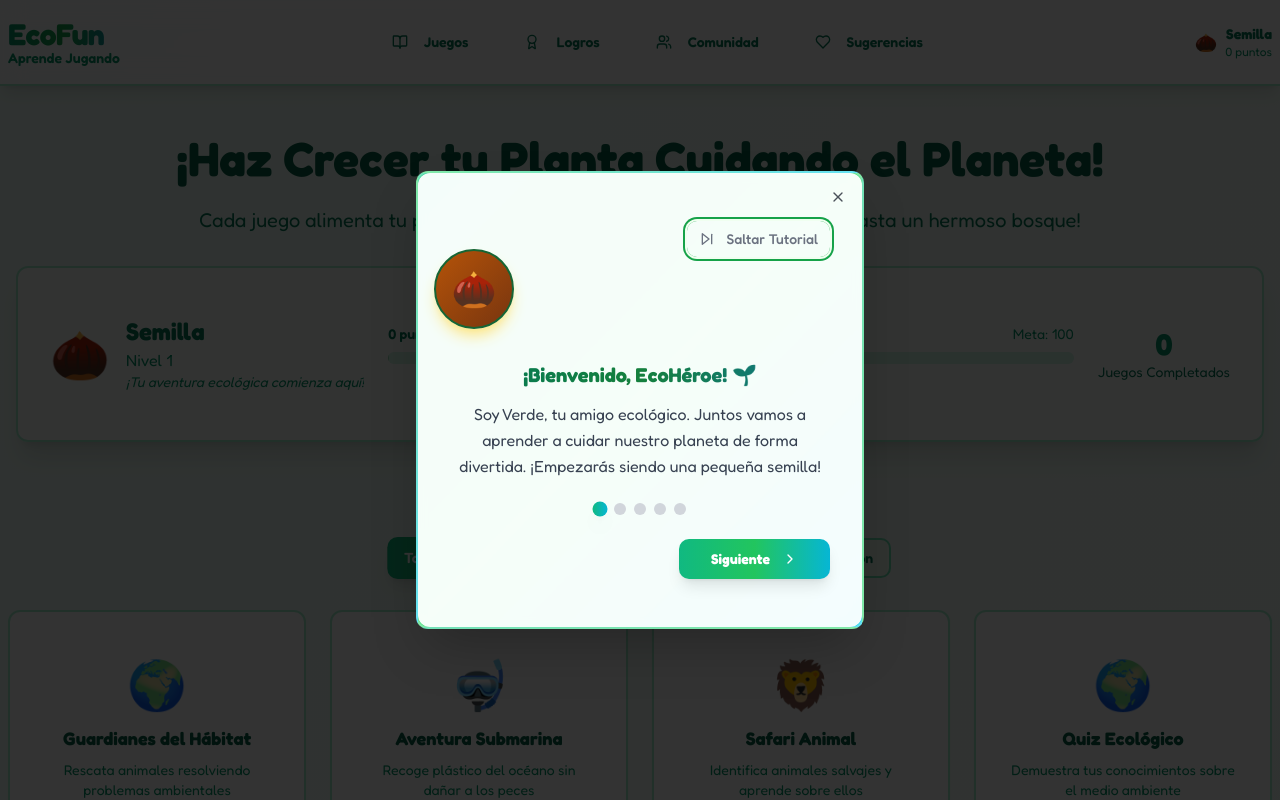
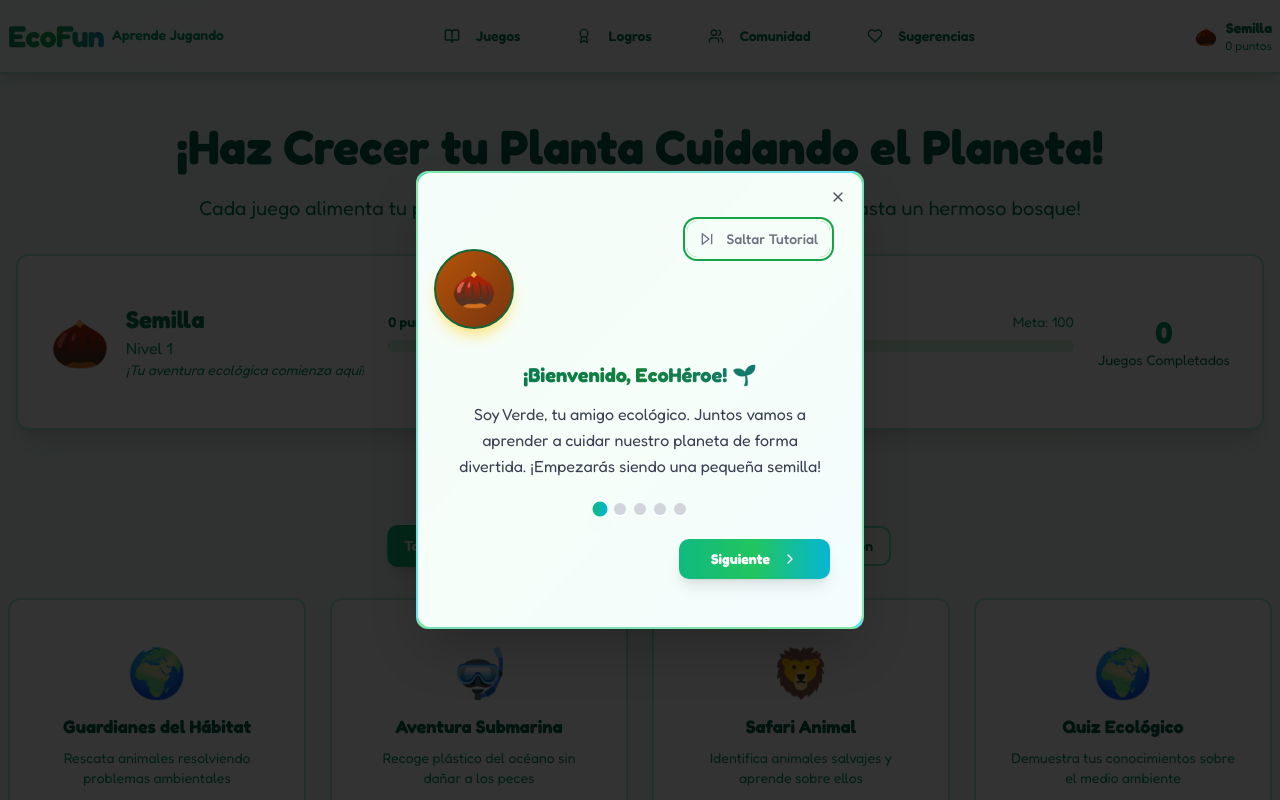
Before and after one commit to cristiandalpiva/ecofun-app, a React (Vite) app: page / in a window 1280 px wide. Shown: the top 800 px of the page. Built offline with nearby package versions, Linux system fonts and the light colour scheme.

Commit message:
Fix: Align header elements
Ensure header elements are on the same line.

```diff
--- a/src/pages/Index.tsx
+++ b/src/pages/Index.tsx
@@ -377,12 +377,12 @@ const Index = () => {
           <div className="container mx-auto px-4 py-3 sm:py-4 flex items-center justify-between gap-4">
             {/* Logo EcoFun */}
             <Link to="/" className="flex items-center space-x-3 flex-shrink-0 min-w-0">
-              {/* Solo texto, logo SVG eliminado */}
-              <div className="flex flex-col min-w-0">
+              {/* Cambiado de flex-col a flex-row y centrado verticalmente */}
+              <div className="flex flex-row items-center min-w-0 space-x-2">
                 <h1 className="text-2xl sm:text-3xl font-black bg-gradient-to-r from-emerald-600 via-green-600 to-cyan-600 bg-clip-text text-transparent tracking-tight truncate">
                   EcoFun
                 </h1>
-                <p className="text-xs sm:text-sm text-emerald-600 font-semibold -mt-1 truncate">
+                <p className="text-xs sm:text-sm text-emerald-600 font-semibold -mt-0.5 truncate">
                   Aprende Jugando
                 </p>
               </div>
```
